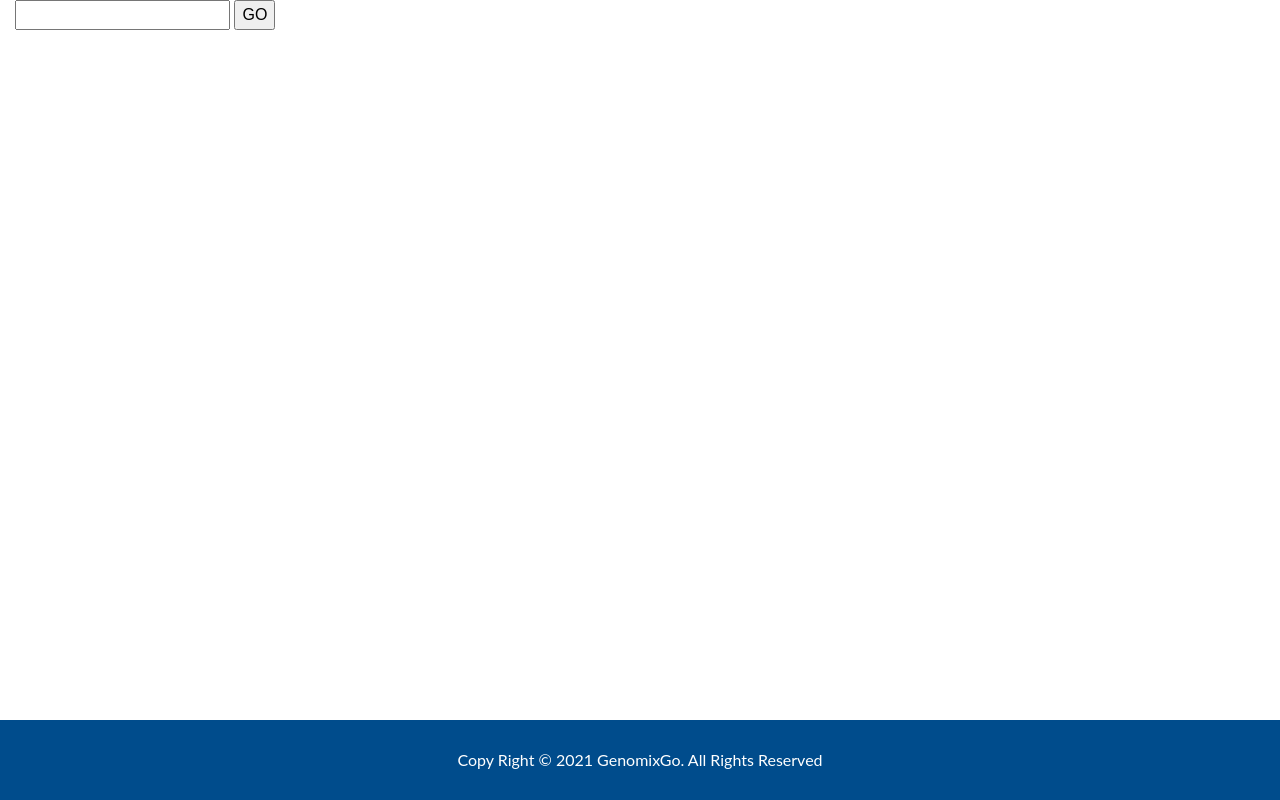
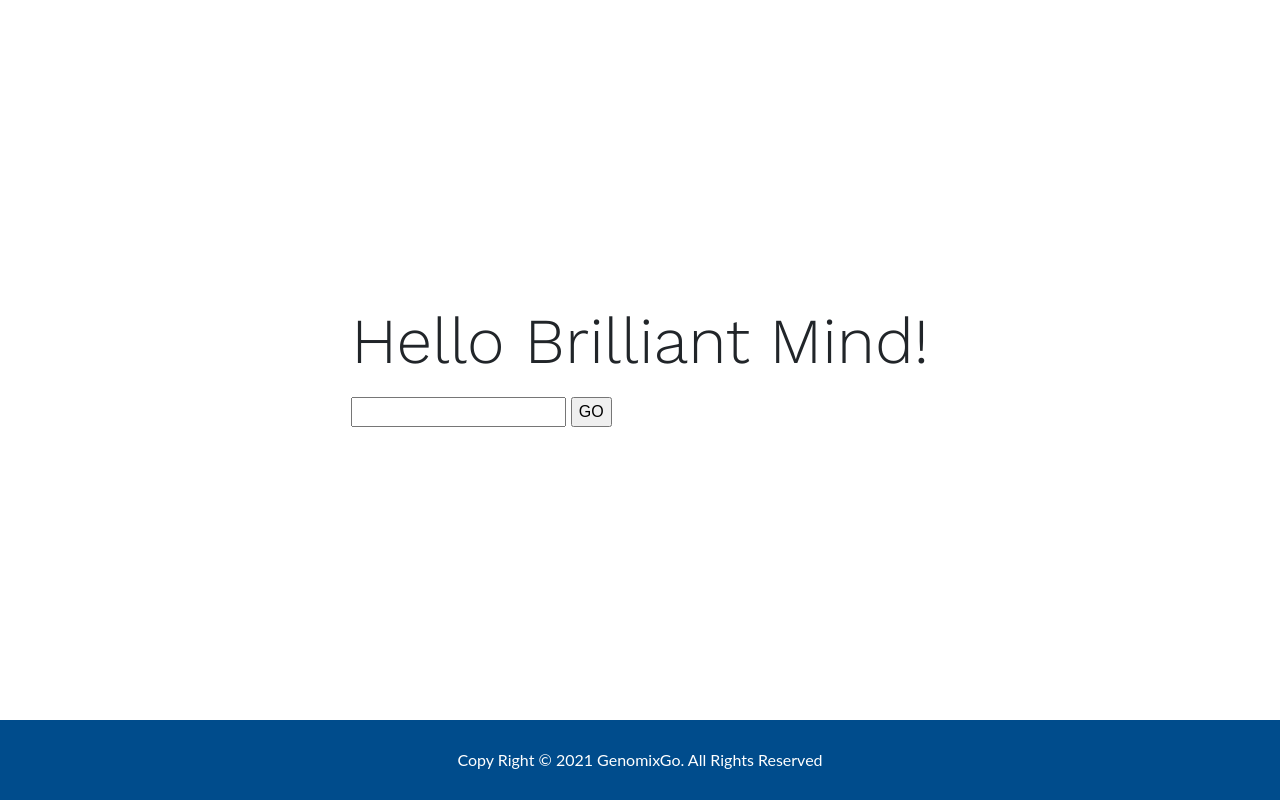
Before and after one commit to kimiashadkami/UI-for-a-Microbial-Genomics-Database, a Flask app: page / in a window 1280 px wide. Shown: the part 76-876 px from the top of the page. Run offline with Flask 2, Linux system fonts and the light colour scheme.

Commit message:
form update

```diff
--- a/templates/index.html
+++ b/templates/index.html
@@ -34,10 +34,15 @@
 
 <!-- main container -->
 <div class="main-container container-fluid">
-  <form action="{{url_for('query')}}" method="POST">
-    <input id="query" type="text" name="query">
-    <input type="submit" value="GO">
-  </form>
+  <div class="row">
+    <div class="col-xl col-lg col-md col-sm col-xs form-col">
+      <form class="myform" action="{{url_for('query')}}" method="POST">
+        <legend class="mylegend">Hello Brilliant Mind!</legend>
+        <input id="query" type="text" name="query">
+        <input type="submit" value="GO">
+      </form>
+    </div>
+  </div>
 </div>
 <!-- main container -->
 
```
